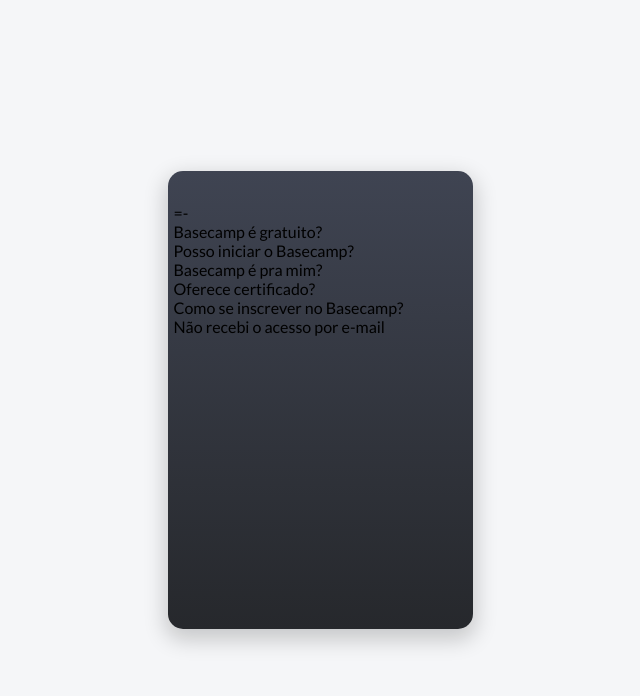
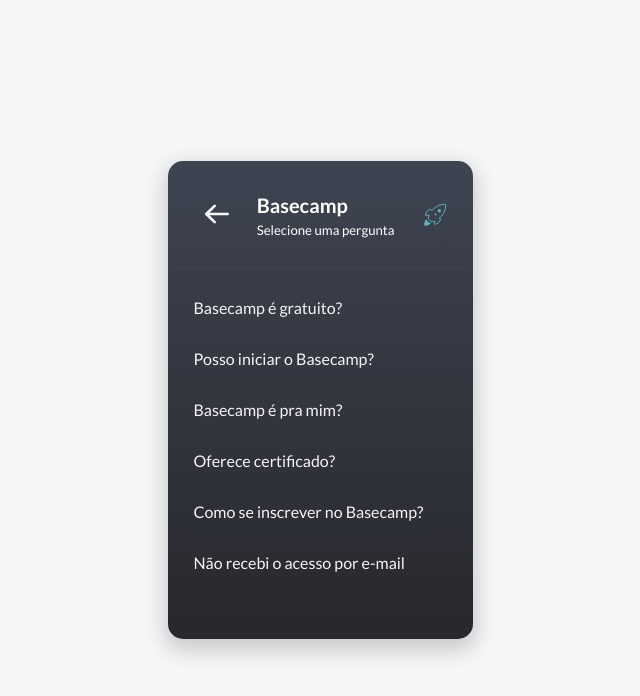
Before and after one commit to pvictorf/cataline_vuex_desafio, a Vue app: page / in a window 1280 px wide. Both pictures are taken after a click on the item "Basecamp". Shown: the top 696 px of the page, without its empty margins (320-960 px from the left). Built offline with nearby package versions, Linux system fonts and the light colour scheme.

Commit message:
Ajustes no layout

```diff
--- a/src/App.vue
+++ b/src/App.vue
@@ -32,7 +32,7 @@
 #app {
   display: grid;
   grid-template-columns: 305px;
-  grid-template-rows: 458px;
+  grid-template-rows: 29.839rem;
   justify-content: center;
   align-content: center;
   background: #f5f6f8;
--- a/src/assets/css/main.css
+++ b/src/assets/css/main.css
@@ -14,6 +14,7 @@
 }
 
 li {
+  cursor: pointer;
   list-style: none;
 }
 
--- a/src/components/Faq/Faq.vue
+++ b/src/components/Faq/Faq.vue
@@ -15,7 +15,7 @@
         :key="faq.id"
         @click="goToQuestions(faq)"
       >
-        <img :src="`@/assets/images/${faq.icon}`" :alt="faq.title" >
+        <img :src="require(`@/assets/images/${faq.icon}`)" :alt="faq.title" >
         <span>{{ faq.title }}</span>
       </li>
     </ul>
@@ -61,8 +61,8 @@
     font-size: 1.25rem;
   }
   .heading-text p {
-    margin-top: 0.222rem;
-    font-size: 0.875rem;
+    margin-top: 0.275rem;
+    font-size: 0.825rem;
   }
   .categories {
     display: grid;
@@ -72,8 +72,15 @@
     color: #f5f6f8;
     padding: 1rem 1.875rem;
     transition: background-color .2s ease-in-out;
+
+    display: grid;
+    grid-template-columns: 30px 1fr;
+    grid-gap: 1.650rem;
   }
   .category-item:hover {
     background-color: #3F4452;
   }
+  .category-item img {
+    width: 1.5rem;
+  }
 </style>
--- a/src/components/Faq/FaqAnswer.vue
+++ b/src/components/Faq/FaqAnswer.vue
@@ -1,9 +1,16 @@
 <template>
   <div class="faq-answer">
-    <span @click="goBack()"> =-</span>
-    <ul v-if="$question">
-      <p class="answer" v-html="$question.content"></p>
-    </ul>
+    <div class="heading">
+      <div class="btn-arrow" @click="goBack()">
+        <img src="@/assets/images/arrow-left.svg" alt="voltar" />
+      </div>
+      <div class="heading-text">
+        <p>{{ $question.title }}</p>
+      </div>
+    </div>
+    <div v-if="$question" class="answer-content">
+      <p class="answer-text" v-html="$question.content"></p>
+    </div>
   </div>
 </template>
 
@@ -22,4 +29,36 @@
 }
 </script>
 
-<style scoped></style>
+<style scoped>
+.heading {
+  padding: 0 1.25rem 1.875rem 1.25rem;
+  color: #fff;
+  display: grid;
+  grid-template-columns: auto 1fr;
+  align-items: center;
+  grid-gap: 1rem;
+}
+.btn-arrow {
+  padding: 0.4rem 0.725rem;
+  cursor: pointer;
+  background-color: transparent;
+  border-radius: 8px;
+  transition: background-color 0.2s ease-in-out;
+}
+.btn-arrow:hover {
+  background-color: #26282c;
+}
+.heading-image,
+.btn-arrow img {
+  width: 24px;
+}
+.heading-text p {
+  font-size: 1rem;
+}
+.answer-content {
+  font-size: 0.850rem;
+  color: #f5f6f8;
+  padding: 0 1.25rem 1.875rem 1.25rem;
+  line-height: 1.25rem;
+}
+</style>
--- a/src/components/Faq/FaqQuestion.vue
+++ b/src/components/Faq/FaqQuestion.vue
@@ -1,8 +1,22 @@
 <template>
   <div class="faq-question">
-    <span @click="goBack()"> =-</span>
-    <ul v-if="$faq">
-      <li v-for="question in $faq.questions" :key="question.id" @click="goToAnwser(question)">
+    <div class="heading">
+      <div class="btn-arrow" @click="goBack()">
+        <img src="@/assets/images/arrow-left.svg" alt="voltar">
+      </div>
+      <div class="heading-text">
+        <h1>{{ $faq.title }}</h1>
+        <p>Selecione uma pergunta</p>
+      </div>
+      <img class="heading-image" :src="require(`@/assets/images/${$faq.icon}`)" alt="Ícone">
+    </div>
+
+    <ul v-if="$faq" class="question">
+      <li class="question-item"
+        v-for="question in $faq.questions"
+        :key="question.id"
+        @click="goToAnwser(question)"
+      >
       {{ question.title }}
       </li>
     </ul>
@@ -29,5 +43,48 @@
 </script>
 
 <style scoped>
-
+  .heading {
+    padding: 0 1.25rem 1.875rem 1.25rem;
+    border-bottom: 1px solid #404451;
+    color: #fff;
+    display: grid;
+    grid-template-columns: auto 1fr auto;
+    align-items: center;
+    grid-gap: 1rem;
+  }
+  .btn-arrow {
+    padding: .40rem 0.725rem;
+    cursor: pointer;
+    background-color: transparent;
+    border-radius: 8px;
+    transition: background-color .2s ease-in-out;
+  }
+  .btn-arrow:hover {
+    background-color: #26282C;
+  }
+  .heading-image, .btn-arrow img {
+    width: 24px;
+  }
+  .heading-text h1 {
+    font-size: 1.25rem;
+  }
+  .heading-text p {
+    margin-top: 0.275rem;
+    font-size: 0.825rem;
+  }
+  .question {
+    display: grid;
+    grid-template-columns: 1fr;
+    grid-auto-rows: auto;
+    padding-top: .813rem;
+  }
+  .question-item {
+    font-size: 1rem;
+    color: #f5f6f8;
+    padding: 1rem 1.25rem;
+    transition: background-color .2s ease-in-out;
+  }
+  .question-item:hover {
+    background-color: #3F4452;
+  }
 </style>
```
